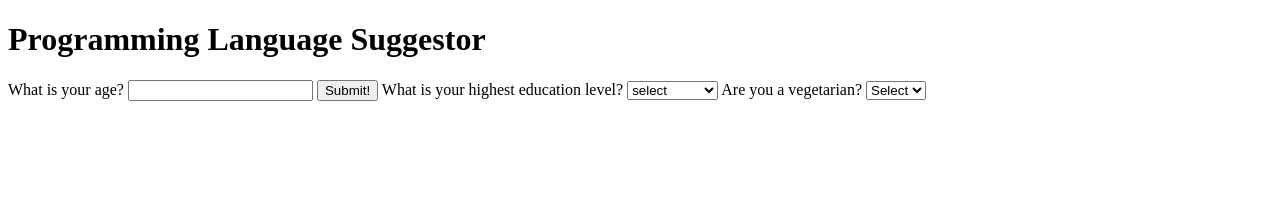
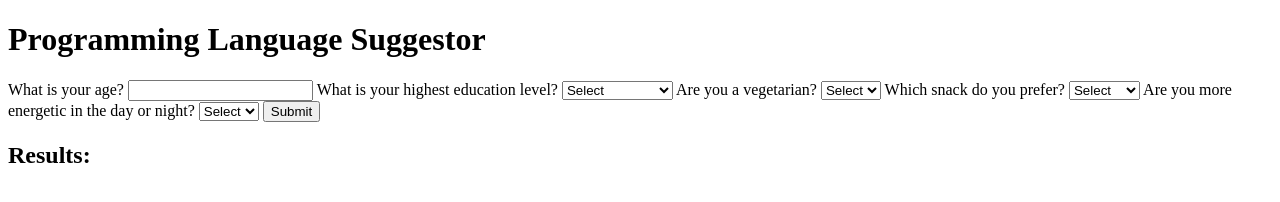
Before and after one commit to helenayele1/Language-Suggestor, a plain HTML site: page index.html in a window 1280 px wide. Drawn offline with Linux system fonts and the light colour scheme.

Commit message:
update html element ids

```diff
--- a/index.html
+++ b/index.html
@@ -2,30 +2,48 @@
 <html>
 <head>
   <link rel="stylesheet" href="css/styles.css" type="text/css">
-  <script src="scripts.js"></script>
+  <script src="js/scripts.js"></script>
 </head>
-
 <body>
-
   <h1>Programming Language Suggestor</h1>
 
   <form>
     <label for="age">What is your age?</label>
     <input id="age" type="number">
-    <button type="submit">Submit!</button>
-    <label for ="education">What is your highest education level?</label>
+    <label for="education">What is your highest education level?</label>
     <select id="education" required>
-        <option value="select">select</option>
-        <option value="high-school">high-school</option>
-        <option value ="undergrad">undergrad</option>
-        <option value ="masters">masters</option>
+      <option value="select">Select</option>
+      <option value="high-school">High School</option>
+      <option value="undergrad">Undergraduate</option>
+      <option value="masters">Masters</option>
     </select>
 
-    <label for="vegetarian"> Are you a vegetarian?</label>
-    <select id="skyDiver" required>
-        <option value="Select">Select</option>
-        <option value="yes">Yes</option>
-        <option value="no">Never</option>
+    <label for="vegetarian">Are you a vegetarian?</label>
+    <select id="vegetarian" required>
+      <option value="select">Select</option>
+      <option value="yes">Yes</option>
+      <option value="no">No</option>
     </select>
 
+    <label for="snack">Which snack do you prefer?</label>
+    <select id="snack" required>
+      <option value="select">Select</option>
+      <option value="chips">Chips</option>
+      <option value="cookies">Cookies</option>
+    </select>
+
+    <label for="energy">Are you more energetic in the day or night?</label>
+    <select id="energy" required>
+      <option value="select">Select</option>
+      <option value="day">Day</option>
+      <option value="night">Night</option>
+    </select>
+
+    <button type="submit">Submit</button>
   </form>
+
+  <div id="result">
+    <h2>Results:</h2>
+  </div>
+</body>
+</html>
```
